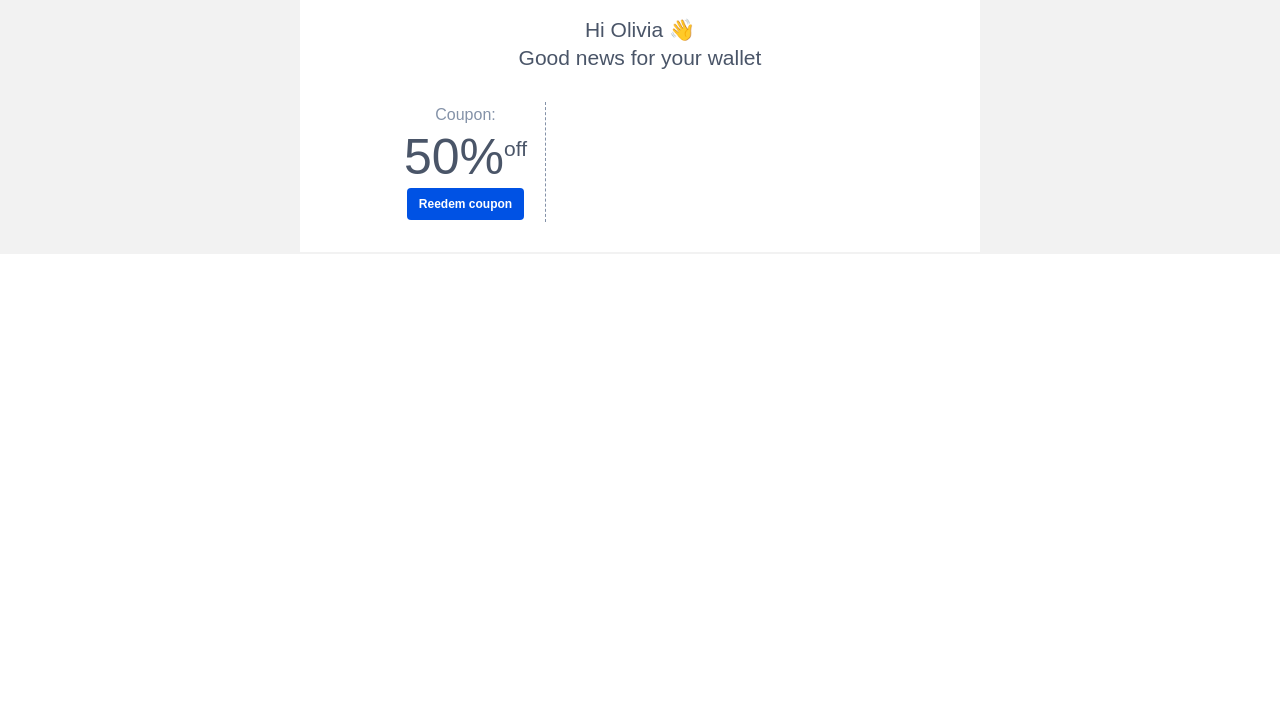
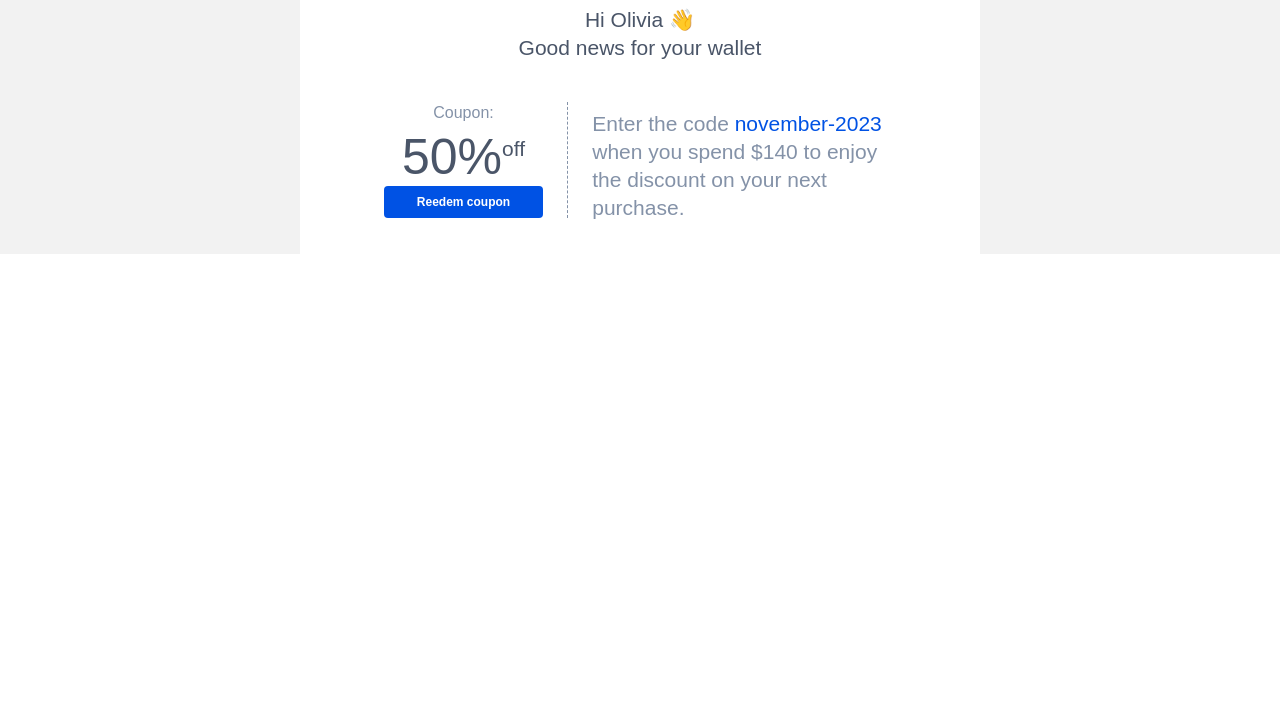
Before and after one commit to Valeriusdev/responsive-email, a plain HTML site: page coupon.html in a window 1280 px wide. Shown: the part 93-800 px from the top of the page. Drawn offline with Linux system fonts and the light colour scheme.

Commit message:
update main part

```diff
--- a/coupon.html
+++ b/coupon.html
@@ -15,16 +15,16 @@
     </style>
 </head>
 <body>
-    <table bgcolor="F2F2F2" width="100%" cellpadding="0" cellspasing="0" border="0">
+    <table bgcolor="F2F2F2" width="100%" cellpadding="0" cellspacing="0" border="0">
         <tbody>
             <tr>
                 <td width="100%">
-                    <table width="680px" bgcolor= "#FFFFFF" cellpadding="0" cellspasing="0" border="0" align="center">
+                    <table width="680px" bgcolor= "#FFFFFF" cellpadding="0" cellspacing="0" border="0" align="center">
                         <tbody>
                             <tr>
                                 <td>
                                     <!-- LOGO -->
-                                    <table width="560px" cellpadding="0" cellspasing="0" border="0" align="center">
+                                    <table width="560px" cellpadding="0" cellspacing="0" border="0" align="center">
                                         <tbody>
                                             <tr>
                                                 <td align="center" style="padding-top: 43px; padding-bottom: 24px;">
@@ -34,7 +34,7 @@
                                         </tbody>
                                     </table>
                                     <!-- TITLE -->
-                                    <table width="560px" cellpadding="0" cellspasing="0" border="0" align="center">
+                                    <table width="560px" cellpadding="0" cellspacing="0" border="0" align="center" style="padding-bottom: 16px;">
                                         <tbody>
                                             <tr>
                                                 <td align="center" style="font-family: Arial, Helvetica, sans-serif; font-size: 21px; font-weight: normal; line-height: 28px; color: #4A5568;">
@@ -44,26 +44,47 @@
                                         </tbody>
                                     </table>
                                     <!-- COUPON -->
-                                    <table width="560px" cellpadding="0" cellspasing="0" border="0" align="center" style="padding-top: 24px;padding-bottom: 24px;">
+                                    <table width="560px" cellpadding="0" cellspacing="0" border="0" align="center" style="padding-top: 24px;padding-bottom: 24px;">
                                         <tbody>
                                             <tr>
                                                 <td>
-                                                    <table width="512" cellpadding="0" cellspasing="0" border="0" align="center">
+                                                    <table width="512" cellpadding="0" cellspacing="0" border="0" align="center">
                                                         <tbody>
                                                             <tr>
                                                                 <td>
-                                                                    <table width="160" cellpadding="0" cellspasing="0" border="0" align="left" style="border-right-width: 1px; border-right-style: dashed;border-right-color: #8492A8;text-align: center;">
+                                                                    <!-- COUPON-left -->
+                                                                    <table width="184" cellpadding="0" cellspacing="0" border="0" align="left" style="border-right-width: 1px; border-right-style: dashed;border-right-color: #8492A8;text-align: center;padding-right: 24px;">
                                                                         <tbody>
                                                                             <tr>
-                                                                                <td style="font-family: Arial, Helvetica, sans-serif; font-size: 16px; font-weight: normal; line-height: 22px; color: #8492A8;">Coupon:</td>
+                                                                                <td style="font-family: Arial, Helvetica, sans-serif; font-size: 16px; font-weight: normal; line-height: 22px; color: #8492A8; padding-bottom: 4px;">Coupon:</td>
                                                                              </tr>
                                                                              <tr>
-                                                                                <td style="font-family: Arial, Helvetica, sans-serif; font-size: 50px; font-weight: normal; color: #4A5568;">50%<sup style="font-size: 21px;line-height: 28px;">off</sup></td>
+                                                                                <td style="font-family: Arial, Helvetica, sans-serif; font-size: 50px; font-weight: normal; color: #4A5568;">50%<sup style="font-size: 21px;line-height: 28px; padding-bottom: 11px;">off</sup></td>
                                                                              </tr>
                                                                              <tr>
                                                                                  <td>
-                                                                                     <a href="#" style="font-family: Arial, Helvetica, sans-serif; font-size: 12px; font-weight: bold;background: #0052E4;border-radius: 4px;color:#FFFFFF;text-decoration: none; height: 32px; line-height: 32px;display: inline-block;padding-right: 12px;padding-left:12px">Reedem coupon</a>
+                                                                                     <a href="#" style="font-family: Arial, Helvetica, sans-serif; font-size: 12px; font-weight: bold;background: #0052E4;border-radius: 4px;color:#FFFFFF;text-decoration: none; height: 32px; line-height: 32px;display: inline-block; width:100%;">Reedem coupon</a>
                                                                                  </td>
+                                                                            </tr>
+                                                                        </tbody>
+                                                                    </table>
+                                                                    <!-- COUPON-center -->
+                                                                    <table cellpadding="0" cellspacing="0" border="0" align="left">
+                                                                        <tbody>
+                                                                            <tr>
+                                                                                <td width="100%" height="15" style="font-size: 1px; line-height: 1px; mso-line-height-rule: exactly;">
+                                                                                    &nbsp;
+                                                                                </td>
+                                                                            </tr>
+                                                                        </tbody>
+                                                                    </table>
+                                                                    <!-- COUPON-right -->
+                                                                    <table width="327" height="128" cellpadding="0" cellspacing="0" border="0" align="left" style="padding-left: 24px;">
+                                                                        <tbody>
+                                                                            <tr>
+                                                                                <td style="font-family: Arial, Helvetica, sans-serif; font-size: 21px; font-weight: normal; line-height: 28px; color: #8492A8;">
+                                                                                    Enter the code <span style="color: #0052E4">november-2023</span> when you spend $140 to enjoy the discount on your next purchase.
+                                                                                </td>
                                                                             </tr>
                                                                         </tbody>
                                                                     </table>
```
